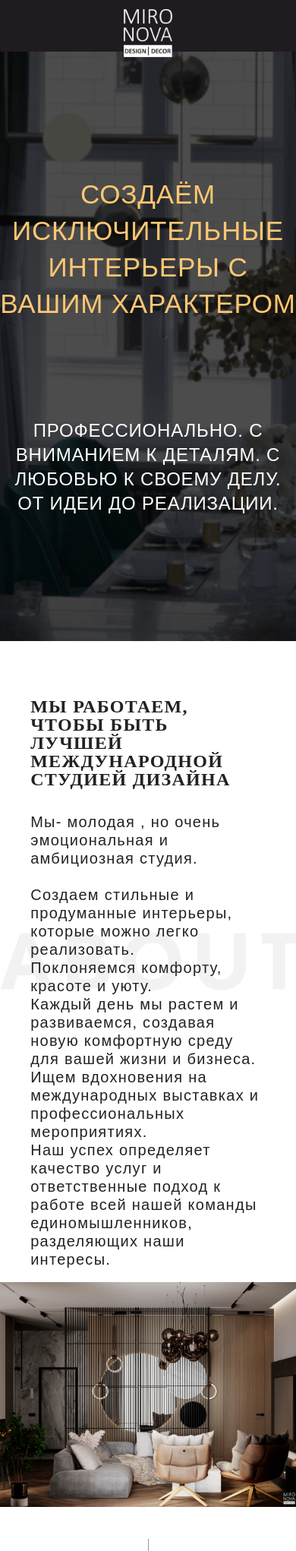
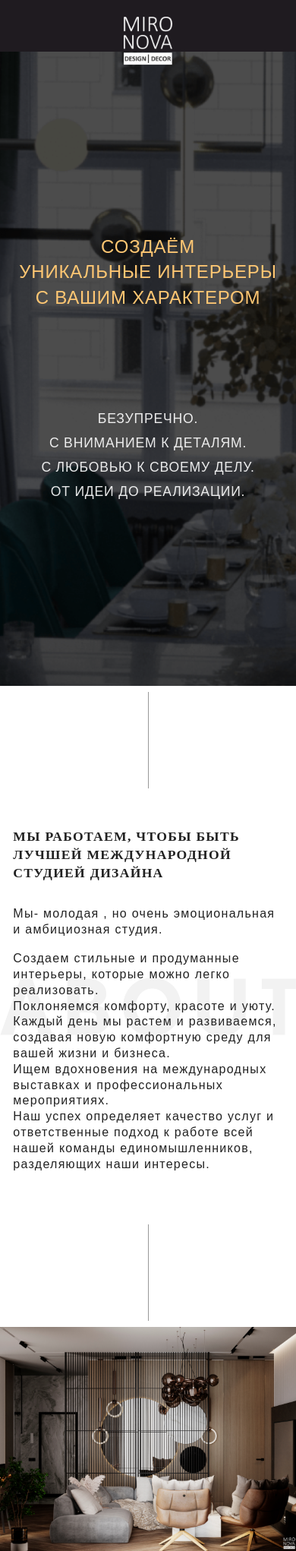
Before and after one commit to Mapc89/Mapc89.github.io, a PHP site: page /projects/mirdes/index.html in a window 390 px wide. Shown: the top 2042 px of the page at 76% size. Run offline with PHP 8.4, Linux system fonts and the light colour scheme; some web fonts are replaced.

Commit message:
Правки в адаптиве главной

```diff
--- a/projects/mirdes/css/style.css
+++ b/projects/mirdes/css/style.css
@@ -1578,13 +1578,56 @@ body {
 }
 
 @media only screen and (max-width: 420px) {
+  .header {
+    padding-top: 3vh;
+  }
+  .main__title {
+    height: 99vh;
+  }
   .main__title_acitve {
-    font-size: 35px;
+    font-size: 1.5rem;
+    line-height: 2.1rem;
+  }
+  .main__title_small {
+    opacity: 0.9;
+    font-size: 1.1rem;
+  }
+  .main__about .transparent-block {
+    padding: 0.5rem;
+  }
+  .main__about .transparent-block__text h2 {
+    font-size: 1.1rem;
+  }
+  .main__about .transparent-block__text p {
+    padding-bottom: 1.1rem;
+    font-size: 1rem;
+    line-height: 1.3;
+  }
+  .main .instagram {
+    margin-bottom: 8rem;
   }
   .main .instagram a {
     margin: 2rem 2rem;
+    font-size: 1rem;
+  }
+  .main .instagram__img {
+    width: 8rem;
+    height: 8rem;
   }
   .main .instagram__img a {
     margin: 1.5rem auto 8rem;
   }
-}
+  .main__connect .connect-title h2 {
+    font-size: 12px;
+  }
+  .main__connect .connect-text p {
+    font-size: 1.3rem;
+  }
+  .transparent-block {
+    padding: 0.5rem;
+  }
+  .vl {
+    border-left: 1px solid rgba(50, 50, 50, 0.5);
+    height: 15vh;
+  }
+}
--- a/projects/mirdes/index.html
+++ b/projects/mirdes/index.html
@@ -28,8 +28,8 @@
     </header>
     <div class="main">
         <section class="main__title dark-bg">
-            <h1 class="main__title_acitve">Создаём<br> исключительные интерьеры с вашим характером</h1>
-            <h2 class="main__title_small">Профессионально. С вниманием к деталям. С любовью к своему делу. <br> От идеи
+            <h1 class="main__title_acitve">Создаём<br> уникальные интерьеры <br> с вашим характером</h1>
+            <h2 class="main__title_small">Безупречно. <br> С вниманием к деталям. <br> С любовью к своему делу. <br> От идеи
                 до
                 реализации.</h2>
         </section>
--- a/projects/mirdes/sass/_media.sass
+++ b/projects/mirdes/sass/_media.sass
@@ -82,6 +82,7 @@
                 a
 @media only screen and (max-width: 420px)
     .header // Шапка
+        padding-top: 3vh
         &__info
     .menu
         &__wrapper_left
@@ -98,25 +99,45 @@
                 a
     .main //Главная
         &__title
+            height: 99vh
             &_acitve
-                font-size: 35px
+                font-size: 1.5rem
+                line-height: 2.1rem
             &_small
+                opacity: 0.9
+                font-size: 1.1rem
         &__about
+            .transparent-block
+                padding: 0.5rem
+                &__text
+                    h2
+                        font-size: 1.1rem
+                    p
+                        padding-bottom: 1.1rem
+                        font-size: 1rem
+                        line-height: 1.3
         &__img
         .instagram
+            margin-bottom: 8rem
             a
                 margin: 2rem 2rem
+                font-size: 1rem
             &__title
             &__picture
             &__img
+                width: 8rem
+                height: 8rem
                 a
                     margin: 1.5rem auto 8rem
                 img
         &__connect
             .connect-title
                 h2
+                    font-size: 12px
             .connect-text
                 p
+                    font-size: 1.3rem
+                    strong
     .services-img //Услуги
     .services-advantage
         .advantage-item
@@ -164,6 +185,15 @@
         .transparent-block
         &__block
         &__title
-
+    //Интерфейс
+    // Блок с прозрачной надписью и вертикалями
+    .transparent-block
+        padding: 0.5rem
+        &__text
+            h2
+            p
+    .vl
+        border-left: 1px solid rgba(50, 50, 50, 0.5)
+        height: 15vh
 // @media only screen and (max-width: 720px)
 // @media only screen and (max-width: 1366px)
```
